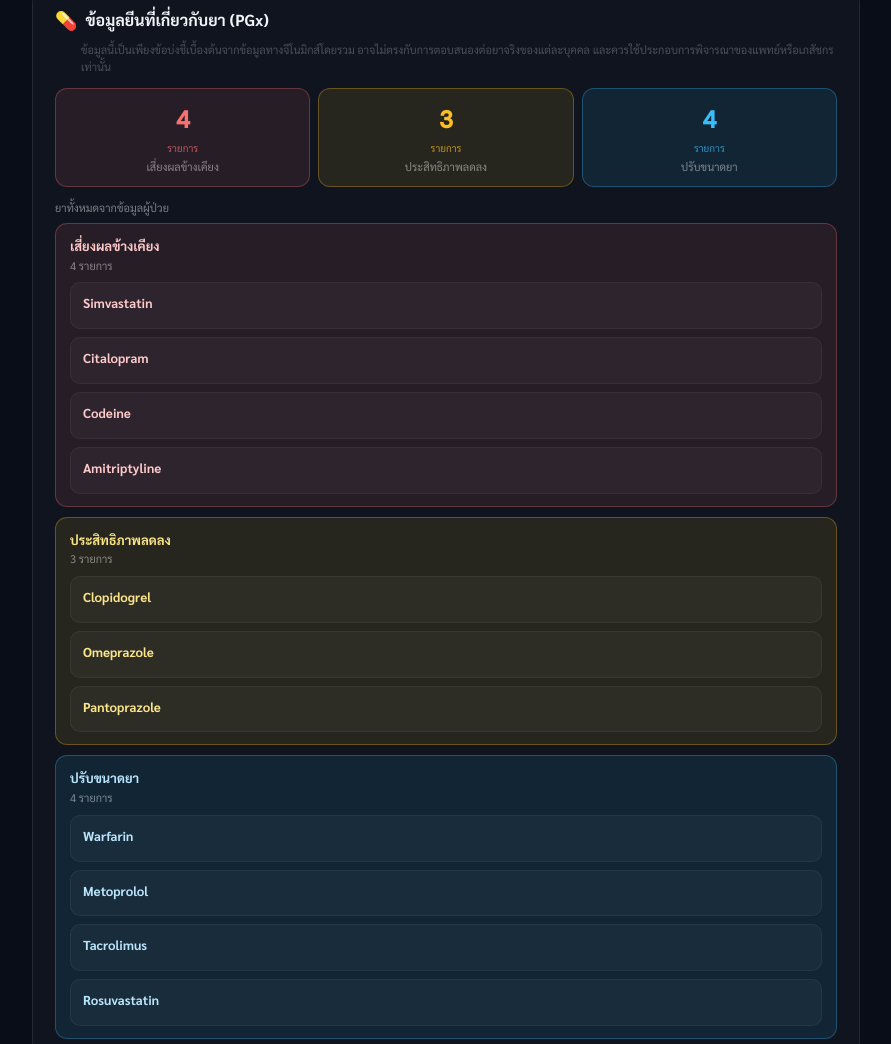
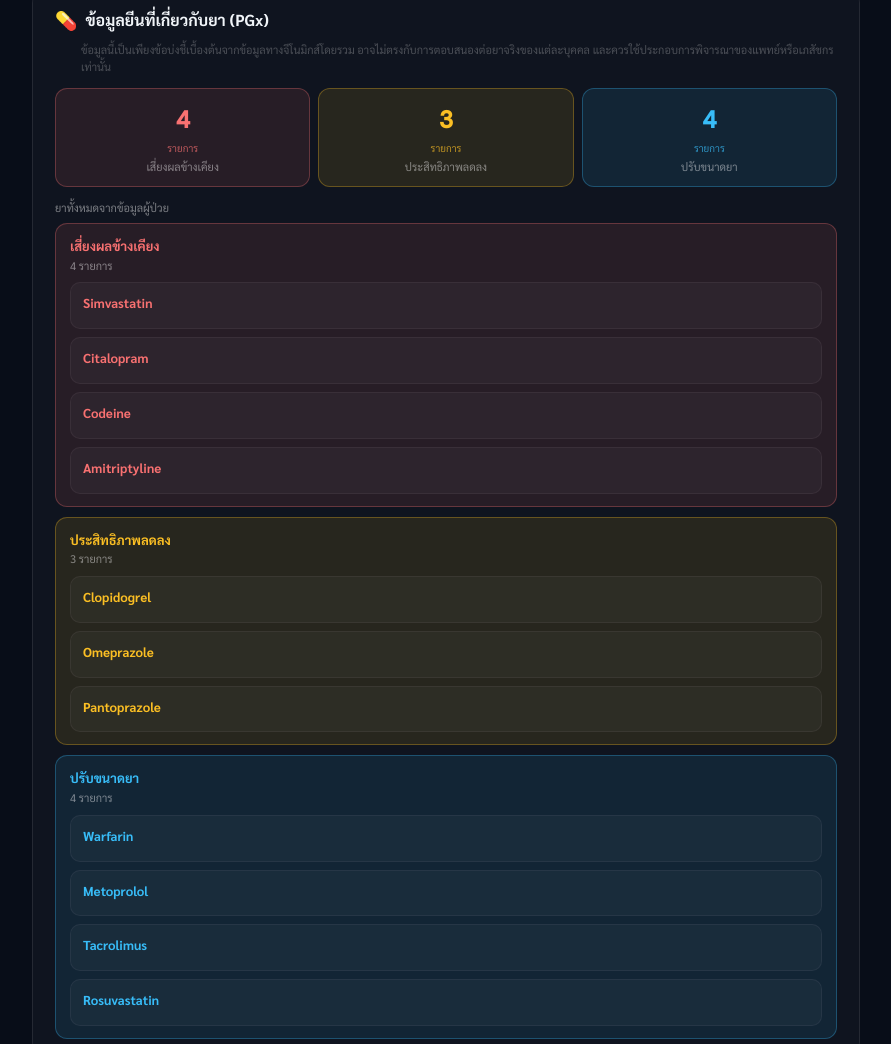
Before and after one commit to prhdev222/dnadash, a website: page public/demo/patient/index.html in a window 1280 px wide. Shown: the part 2353-3397 px from the top of the page, without its empty margins (194-1085 px from the left). Drawn offline with nearby package versions, Linux system fonts and the light colour scheme; a web font is replaced by a local one.

Commit message:
Improve PGx light mode contrast

```diff
--- a/public/demo/patient/index.html
+++ b/public/demo/patient/index.html
@@ -838,9 +838,9 @@ function render(){
   </div>`;
 
   const pgxSections = [
-    { key: 'ae', label: t('ae'), rows: pgxGroups.ae, style: 'rgba(248,113,113,.1)', border: 'rgba(248,113,113,.3)', text: '#fecaca' },
-    { key: 'eff', label: t('eff'), rows: pgxGroups.eff, style: 'rgba(251,191,36,.1)', border: 'rgba(251,191,36,.3)', text: '#fde68a' },
-    { key: 'dose', label: t('dose'), rows: pgxGroups.dose, style: 'rgba(56,189,248,.1)', border: 'rgba(56,189,248,.3)', text: '#bae6fd' }
+    { key: 'ae', label: t('ae'), rows: pgxGroups.ae, style: 'rgba(248,113,113,.1)', border: 'rgba(248,113,113,.3)', text: 'var(--red)' },
+    { key: 'eff', label: t('eff'), rows: pgxGroups.eff, style: 'rgba(251,191,36,.1)', border: 'rgba(251,191,36,.3)', text: 'var(--amber)' },
+    { key: 'dose', label: t('dose'), rows: pgxGroups.dose, style: 'rgba(56,189,248,.1)', border: 'rgba(56,189,248,.3)', text: 'var(--blue)' }
   ];
   const pgxGroupHtml = pgxSections.filter(section => section.rows.length).map(section => {
       const isExpanded = expandedDrugGroups[section.key];
```
Also changed, not shown: public/patient/index.html (+3 -3 lines).
